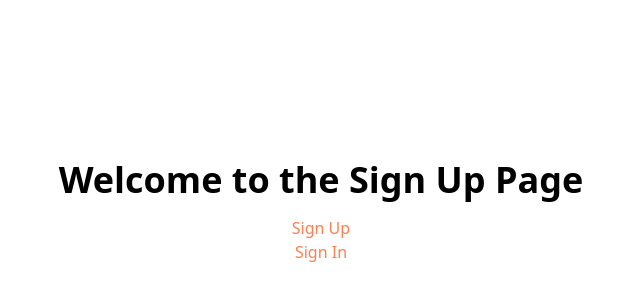
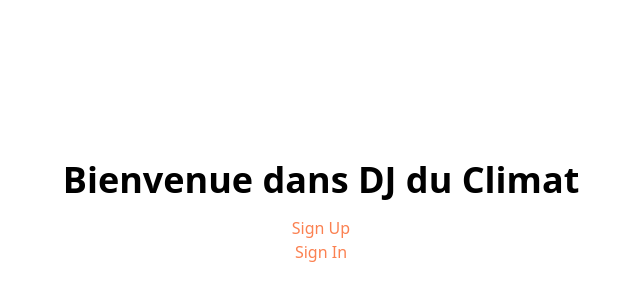
Before and after one commit to ysrchf/DJduClimat, a Next.js app: page / in a window 1280 px wide. Shown: the part 188-488 px from the top of the page, without its empty margins (319-959 px from the left). Built offline with nearby package versions, Linux system fonts and the light colour scheme.

Commit message:
home page modified

```diff
--- a/src/pages/index.js
+++ b/src/pages/index.js
@@ -4,7 +4,7 @@ export default function Home() {
   return (
     <div className="flex justify-center items-center h-screen">
       <div className="text-center">
-        <h1 className="text-4xl font-bold mb-4">Welcome to the Sign Up Page</h1>
+        <h1 className="text-4xl font-bold mb-4">Bienvenue dans DJ du Climat</h1>
         <Link legacyBehavior href="/signup">
           <a className="text-primary hover:underline">Sign Up</a>
         </Link>
```
